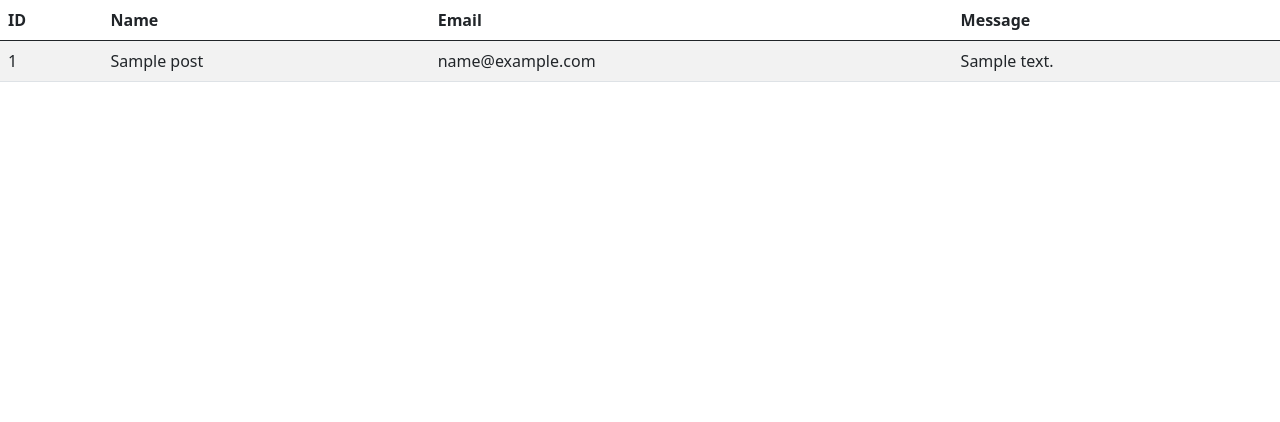
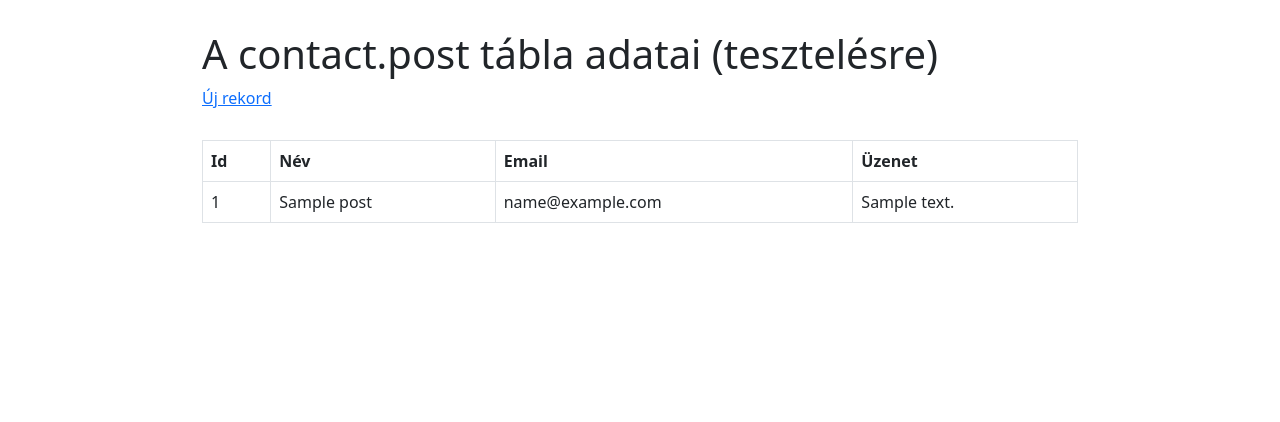
Before and after one commit to KriskoTamas/contactform, a Symfony app: template templates/index.html.twig in a window 1280 px wide. Shown: the top 422 px of the page. Before the commit the page ends 82 px from the top, so only its background shows below. Run offline with Twig, Linux system fonts and the light colour scheme; the template is opened without the code that fills it: most values are stand-ins (such as "Sample title", 1, 10 or a date in 2020); some libraries are stand-ins or nearby versions.

Commit message:
included sql file

```diff
--- a/public/css/style.css
+++ b/public/css/style.css
@@ -30,3 +30,14 @@ html, body{
 .form-container input, .form-container textarea{
     margin-bottom: 12px;
 }
+
+.container{
+    width: 90%;
+    max-width: 900px;
+    margin: auto;
+    margin-top: 30px;
+}
+
+#table-data{
+    margin-top: 30px;
+}
--- a/src/Controller/PostController.php
+++ b/src/Controller/PostController.php
@@ -50,7 +50,7 @@ class PostController extends AbstractController
                 if($post->getName() == "" || $post->getEmail() == "" || $post->getMessage() == ""){
                     $this->addFlash(
                         'error',
-                        'Hiba! Kérlek töltsd ki az összes mezőt!'
+                        'Hiba! Kérjük töltsd ki az összes mezőt!'
                     );
                 }
                 else{ // $form->isValid()
@@ -61,7 +61,7 @@ class PostController extends AbstractController
 
                     $this->addFlash(
                        'success',
-                       'Köszönjük szépen a kérdésedet.'
+                       'Köszönjük szépen a kérdésedet. Válaszunkkal hamarosan keresünk a megadott e-mail címen.'
                     );
                 }
             }
--- a/templates/index.html.twig
+++ b/templates/index.html.twig
@@ -2,13 +2,17 @@
 
 {% block body %}
 
-    <table class="table table-striped">
+<div class="container">
+    <h1>A contact.post tábla adatai (tesztelésre)</h1>
+    <a href="create">Új rekord</a>
+
+    <table class="table table-bordered table-hover" id="table-data">
         <thead>
             <tr>
-                <th>ID</th>
-                <th>Name</th>
+                <th>Id</th>
+                <th>Név</th>
                 <th>Email</th>
-                <th>Message</th>
+                <th>Üzenet</th>
             </tr>
         </thead>
         <tbody>
@@ -22,5 +26,6 @@
             {% endfor %}
         </tbody>
     </table>
+</div>
 
 {% endblock %}
```
Also changed, not shown: database.sql (added, +62 -0 lines), README.md.
